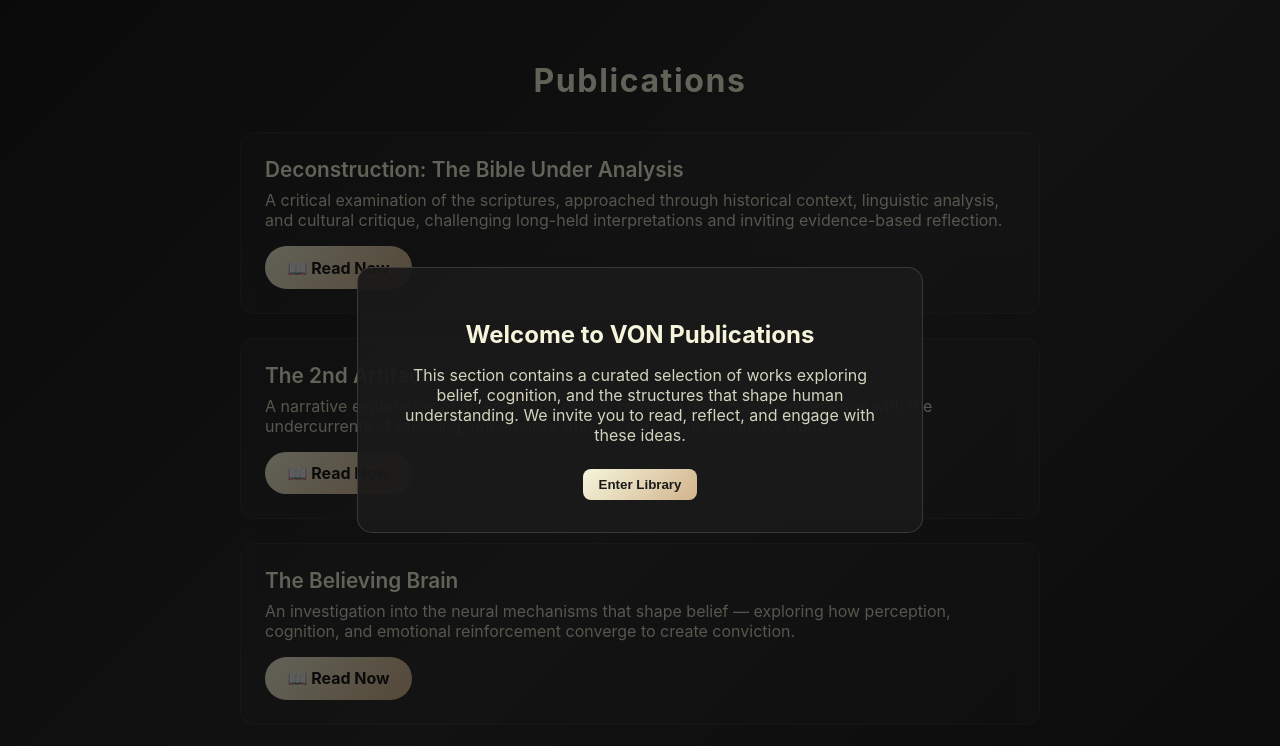
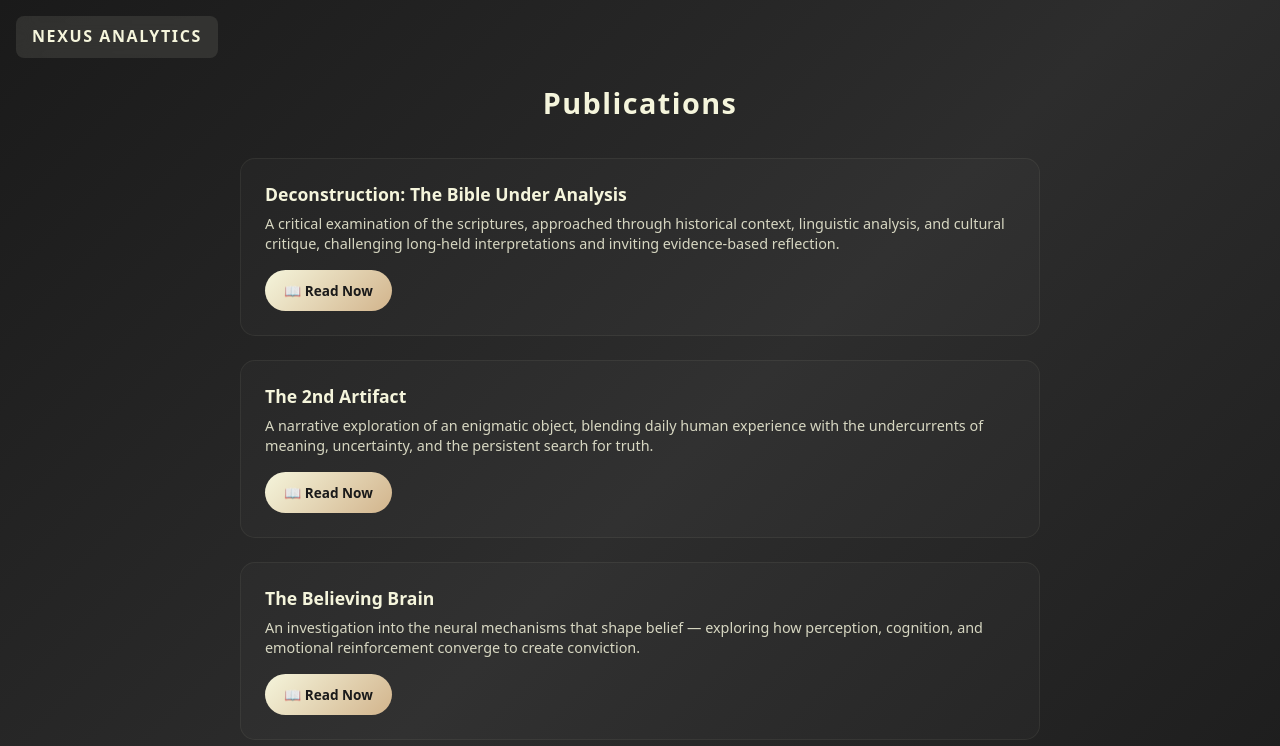
Before and after one commit to alanschafer/alanschafer.github.io, a plain HTML site: page publications.html in a window 1280 px wide. Shown: the top 746 px of the page. Drawn offline with Linux system fonts and the light colour scheme.

Commit message:
Update publications.html

```diff
--- a/publications.html
+++ b/publications.html
@@ -1,110 +1,100 @@
 <!DOCTYPE html>
 <html lang="en">
 <head>
-  <meta charset="UTF-8" />
-  <meta name="viewport" content="width=device-width, initial-scale=1.0" />
-  <title>VON | Publications</title>
-  <link rel="stylesheet" href="styles.css" />
+  <meta charset="UTF-8">
+  <meta name="viewport" content="width=device-width, initial-scale=1.0">
+  <title>Publications | Nexus Analytics</title>
+  <meta name="theme-color" content="#1a1a1a">
   <style>
-    body {
-      font-family: -apple-system, BlinkMacSystemFont, "Segoe UI", Roboto, Helvetica, Arial, sans-serif;
-      background: linear-gradient(135deg, #1a1a1a 0%, #2d2d2d 50%, #1a1a1a 100%);
-      color: #f5f5dc;
-      padding: 2rem;
+    body{
+      font-family:system-ui,sans-serif;
+      background:linear-gradient(135deg,#1a1a1a,#2d2d2d,#1a1a1a);
+      color:#f5f5dc;margin:0;padding:2rem;line-height:1.6
     }
-    h1 {
-      text-align: center;
-      margin-bottom: 2rem;
-      font-size: 2rem;
-      letter-spacing: 0.05em;
+    .site-header{
+      position:fixed;top:1rem;left:1rem;z-index:100;
+      background:rgba(245,245,220,0.1);padding:0.5rem 1rem;
+      border-radius:8px;backdrop-filter:blur(10px)
     }
-    .publication-list {
-      list-style: none;
-      padding: 0;
-      max-width: 800px;
-      margin: 0 auto;
+    .site-header h1{
+      font-size:1rem;margin:0;letter-spacing:0.1em;
+      text-transform:uppercase;font-weight:600
     }
-    .publication-item {
-      background: rgba(245, 245, 220, 0.02);
-      border: 1px solid rgba(245, 245, 220, 0.06);
-      border-radius: 15px;
-      padding: 1.5rem;
-      margin-bottom: 1.5rem;
-      transition: all 0.3s ease;
+    h1{
+      text-align:center;margin:3rem 0 2rem;font-size:1.8rem;
+      letter-spacing:0.05em
     }
-    .publication-item:hover {
-      background: rgba(245, 245, 220, 0.05);
-      border-color: rgba(245, 245, 220, 0.15);
+    .publication-list{
+      list-style:none;padding:0;max-width:800px;margin:0 auto
     }
-    .pub-title {
-      font-size: 1.3rem;
-      font-weight: 600;
-      margin-bottom: 0.5rem;
+    .publication-item{
+      background:rgba(245,245,220,0.02);
+      border:1px solid rgba(245,245,220,0.06);
+      border-radius:15px;padding:1.5rem;margin-bottom:1.5rem;
+      transition:all 0.3s ease
     }
-    .pub-desc {
-      font-size: 1rem;
-      color: rgba(245, 245, 220, 0.85);
-      margin-bottom: 1rem;
+    .publication-item:hover{
+      background:rgba(245,245,220,0.05);
+      border-color:rgba(245,245,220,0.15)
     }
-    .read-btn {
-      display: inline-flex;
-      align-items: center;
-      gap: 0.5rem;
-      padding: 0.7rem 1.4rem;
-      background: linear-gradient(135deg, #f5f5dc, #d2b48c);
-      color: #1a1a1a;
-      border-radius: 25px;
-      font-weight: bold;
-      text-decoration: none;
-      transition: all 0.3s ease;
+    .pub-title{
+      font-size:1.1rem;font-weight:600;margin-bottom:0.5rem;
+      line-height:1.3
     }
-    .read-btn:hover {
-      background: linear-gradient(135deg, #f0e68c, #daa520);
-      transform: translateY(-2px);
+    .pub-desc{
+      font-size:0.9rem;color:rgba(245,245,220,0.85);
+      margin-bottom:1rem;line-height:1.4
     }
-
-    /* Welcome modal */
-    .modal {
-      display: none;
-      position: fixed;
-      z-index: 9999;
-      left: 0;
-      top: 0;
-      width: 100%;
-      height: 100%;
-      background-color: rgba(0,0,0,0.6);
-      justify-content: center;
-      align-items: center;
+    .read-btn{
+      display:inline-flex;align-items:center;gap:0.3rem;
+      padding:0.6rem 1.2rem;
+      background:linear-gradient(135deg,#f5f5dc,#d2b48c);
+      color:#1a1a1a;border-radius:25px;font-weight:bold;
+      text-decoration:none;transition:all 0.3s ease;
+      font-size:0.85rem
     }
-    .modal-content {
-      background: rgba(26, 26, 26, 0.95);
-      border: 1px solid rgba(245, 245, 220, 0.15);
-      border-radius: 15px;
-      padding: 2rem;
-      max-width: 500px;
-      text-align: center;
-      color: #f5f5dc;
+    .read-btn:hover{
+      background:linear-gradient(135deg,#f0e68c,#daa520);
+      transform:translateY(-2px)
     }
-    .modal-content h2 {
-      margin-bottom: 1rem;
-      color: #f5f5dc;
+    .modal{
+      display:none;position:fixed;z-index:9999;left:0;top:0;
+      width:100%;height:100%;background:rgba(0,0,0,0.6);
+      justify-content:center;align-items:center
     }
-    .modal-content p {
-      margin-bottom: 1.5rem;
-      color: rgba(245, 245, 220, 0.85);
+    .modal-content{
+      background:rgba(26,26,26,0.95);
+      border:1px solid rgba(245,245,220,0.15);
+      border-radius:15px;padding:2rem;max-width:90%;
+      width:400px;text-align:center;color:#f5f5dc;
+      position:relative;margin:1rem
     }
-    .close-btn {
-      padding: 0.5rem 1rem;
-      background: linear-gradient(135deg, #f5f5dc, #d2b48c);
-      color: #1a1a1a;
-      border: none;
-      border-radius: 8px;
-      font-weight: bold;
-      cursor: pointer;
+    .modal-content h2{margin-bottom:1rem;color:#f5f5dc}
+    .modal-content p{
+      margin-bottom:1.5rem;color:rgba(245,245,220,0.85)
     }
+    .close-btn{
+      padding:0.5rem 1rem;
+      background:linear-gradient(135deg,#f5f5dc,#d2b48c);
+      color:#1a1a1a;border:none;border-radius:8px;
+      font-weight:bold;cursor:pointer
+    }
+    .close-x{
+      position:absolute;top:0.5rem;right:0.5rem;
+      background:rgba(245,245,220,0.8);border:none;
+      color:#1a1a1a;font-size:1.2rem;width:1.8rem;height:1.8rem;
+      border-radius:50%;cursor:pointer;display:flex;
+      align-items:center;justify-content:center;
+      transition:background 0.3s ease;font-weight:bold
+    }
+    .close-x:hover{background:rgba(245,245,220,0.3)}
   </style>
 </head>
 <body>
+
+<div class="site-header">
+  <h1>Nexus Analytics</h1>
+</div>
 
 <h1>Publications</h1>
 
@@ -139,10 +129,10 @@
   </li>
 </ul>
 
-  <!-- Welcome modal -->
 <div id="welcomeModal" class="modal">
   <div class="modal-content">
-      <h2>Welcome to VON Publications</h2>
+    <button class="close-x" id="closeX">×</button>
+    <h2>Welcome to Nexus Publications</h2>
     <p>This section contains a curated selection of works exploring belief, cognition, and the structures that shape human understanding. We invite you to read, reflect, and engage with these ideas.</p>
     <button class="close-btn" id="closeModal">Enter Library</button>
   </div>
@@ -150,32 +140,17 @@
 
 <script>
 document.addEventListener("DOMContentLoaded", function() {
-      if (!localStorage.getItem("visitedPublications")) {
-        document.getElementById("welcomeModal").style.display = "flex";
-        localStorage.setItem("visitedPublications", "true");
-      }
-      document.getElementById("closeModal").addEventListener("click", function() {
-        document.getElementById("welcomeModal").style.display = "none";
-      });
-    });
-  </script>
-
-</body>
-</html>
-
-<script>
-  document.addEventListener("DOMContentLoaded", function () {
   const welcomeModal = document.getElementById("welcomeModal");
   const closeModalBtn = document.getElementById("closeModal");
   const closeXBtn = document.getElementById("closeX");
 
-    // Show modal if first visit
-    if (!localStorage.getItem("visitedPublications")) {
+  // Show modal if first visit (using in-memory flag instead of localStorage)
+  let hasVisited = true; // Changed to true to disable modal
+  if (!hasVisited) {
     welcomeModal.style.display = "flex";
-      localStorage.setItem("visitedPublications", "true");
+    hasVisited = true;
   }
 
-    // Close modal functions
   function closeModal() {
     welcomeModal.style.display = "none";
   }
@@ -183,18 +158,19 @@
   closeModalBtn.addEventListener("click", closeModal);
   closeXBtn.addEventListener("click", closeModal);
 
-    // Close when clicking outside modal content
-    welcomeModal.addEventListener("click", function (e) {
+  welcomeModal.addEventListener("click", function(e) {
     if (e.target === welcomeModal) {
       closeModal();
     }
   });
 
-    // Optional: trigger Esc key to close
-    document.addEventListener("keydown", function (e) {
+  document.addEventListener("keydown", function(e) {
     if (e.key === "Escape" && welcomeModal.style.display === "flex") {
       closeModal();
     }
   });
 });
 </script>
+
+</body>
+</html>
```
Lines whose indentation alone changed are shown as unchanged.
